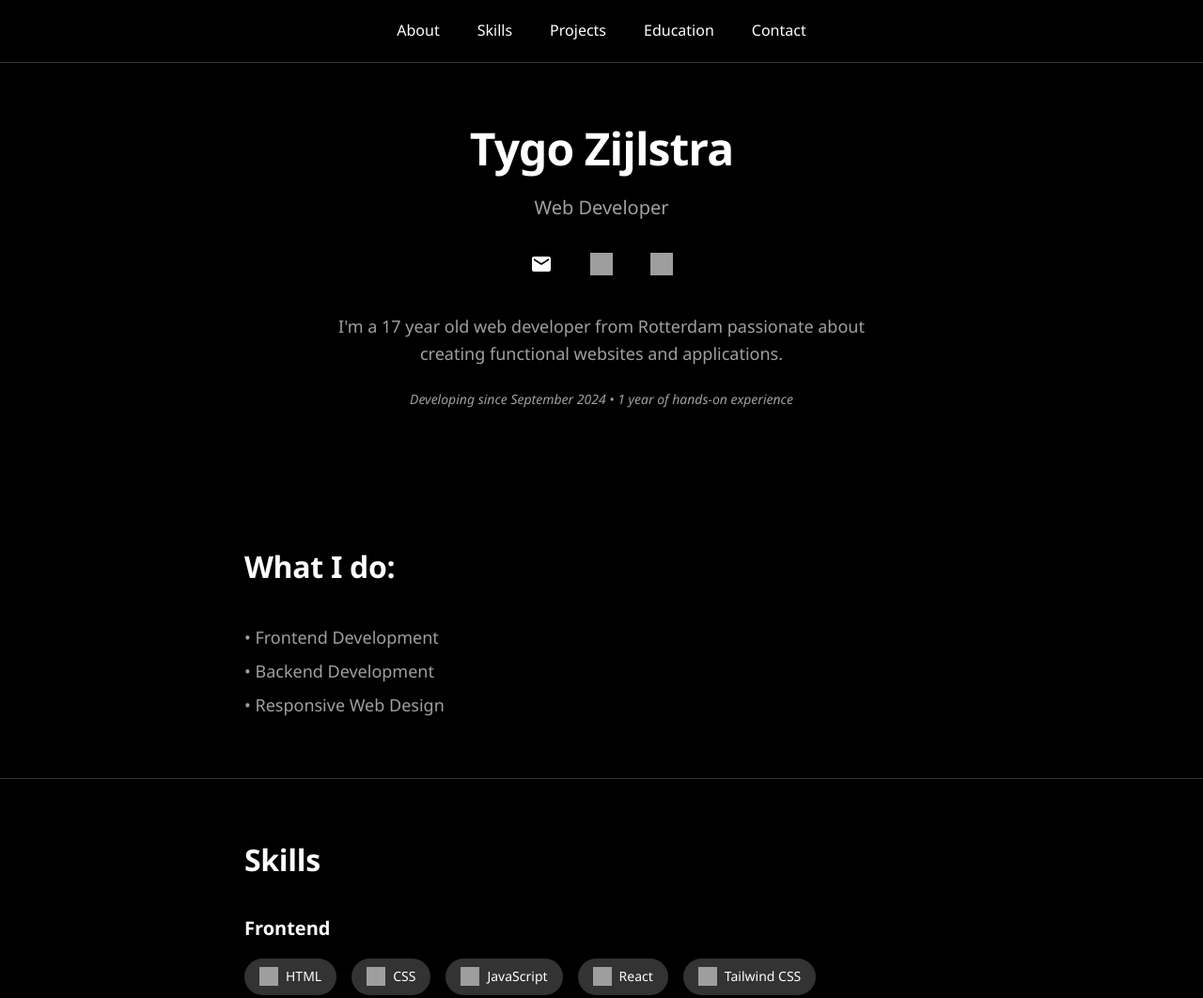
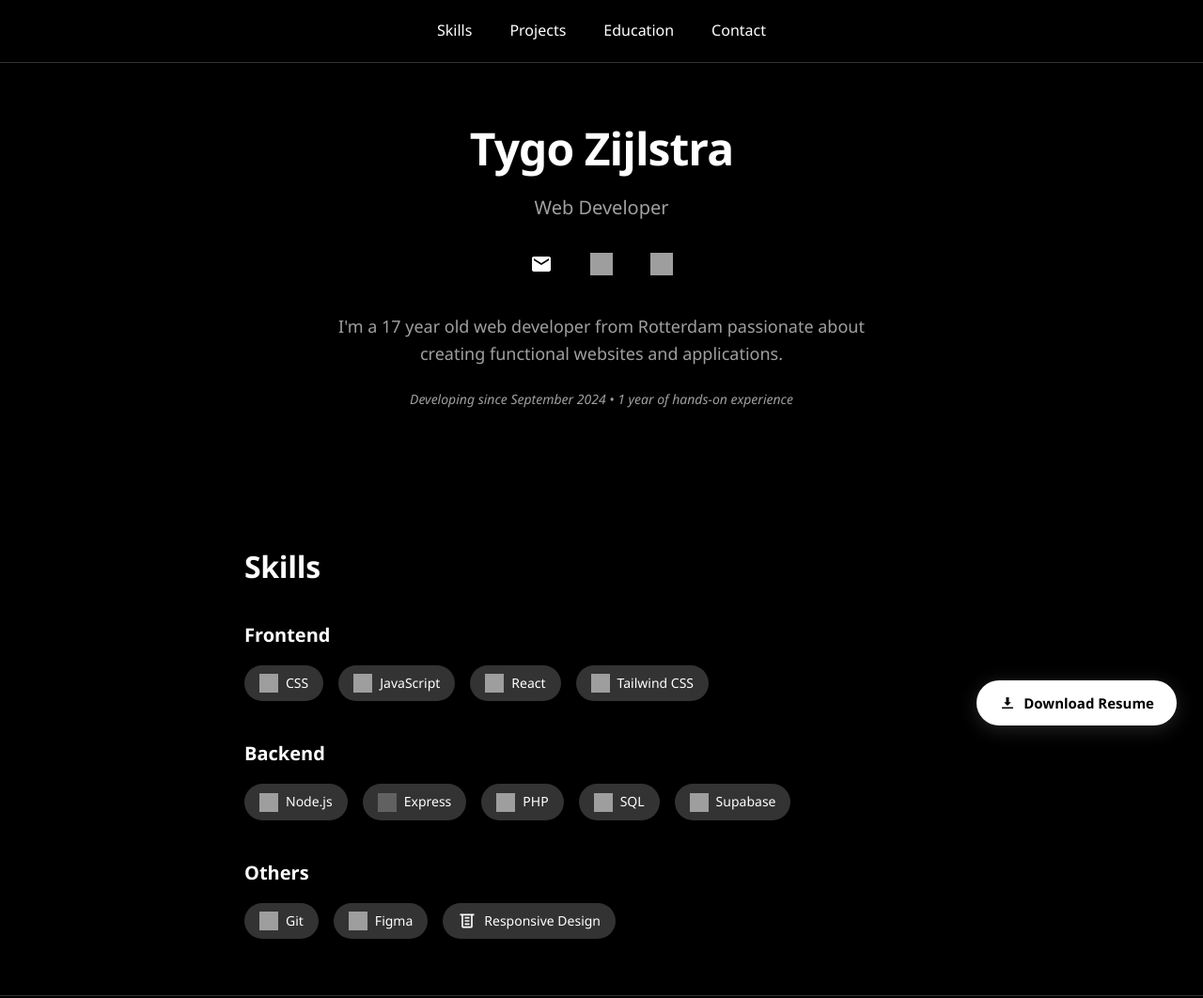
Before and after one commit to TygoZijlstra/tygo-portfolio, a plain HTML site: page index.html in a window 1280 px wide. Shown: the top 1062 px of the page at 94% size. Drawn offline with Linux system fonts and the light colour scheme; grey boxes are pictures that could not be loaded.

Commit message:
Animation, "What i do" removal, Resume download button

```diff
--- a/index.html
+++ b/index.html
@@ -7,10 +7,9 @@
     <link rel="stylesheet" href="style.css">
 </head>
 <body>
-    <nav class="nav">
+    <nav class="nav anim anim-delay-1">
         <div class="nav-container">
             <div class="nav-links">
-                <a href="#about" class="nav-link">About</a>
                 <a href="#skills" class="nav-link">Skills</a>
                 <a href="#projects" class="nav-link">Projects</a>
                 <a href="#education" class="nav-link">Education</a>
@@ -22,9 +21,9 @@
     <header class="header">
         <div class="container">
             <div class="header-content">
-                <h1 class="name">Tygo Zijlstra</h1>
-                <p class="title">Web Developer</p>
-                <div class="social-links">
+                <h1 class="name anim anim-delay-2">Tygo Zijlstra</h1>
+                <p class="title anim anim-delay-3">Web Developer</p>
+                <div class="social-links anim anim-delay-4">
                     <a href="" id="email-copy" class="social-link" title="Email" data-email="thd.zijlstra@gmail.com">
                         <svg width="24" height="24" viewBox="0 0 24 24" fill="none" xmlns="http://www.w3.org/2000/svg">
                             <path d="M20 4H4C2.9 4 2.01 4.9 2.01 6L2 18C2 19.1 2.9 20 4 20H20C21.1 20 22 19.1 22 18V6C22 4.9 21.1 4 20 4ZM20 8L12 13L4 8V6L12 11L20 6V8Z" fill="currentColor"/>
@@ -37,36 +36,21 @@
                         <img src="https://devicon-website.vercel.app/api/linkedin/original.svg" alt="LinkedIn" width="24" height="24">
                     </a>
                 </div>
-                <p class="intro">I'm a 17 year old web developer from Rotterdam passionate about creating functional websites and applications.</p>
-                <div class="experience-info">
+                <p class="intro anim anim-delay-5">I'm a 17 year old web developer from Rotterdam passionate about creating functional websites and applications.</p>
+                <div class="experience-info anim anim-delay-5">
                     <p class="experience-text">Developing since September 2024 • 1 year of hands-on experience</p>
                 </div>
             </div>
         </div>
     </header>
 
-    <section id="about" class="about">
-        <div class="container">
-            <h2>What I do:</h2>
-            <ul class="what-i-do">
-                <li>• Frontend Development</li>
-                <li>• Backend Development</li>
-                <li>• Responsive Web Design</li>
-            </ul>
-        </div>
-    </section>
-
     <section id="skills" class="skills">
         <div class="container">
-            <h2>Skills</h2>
+            <h2 class="anim">Skills</h2>
 
-            <div class="skills-category">
+            <div class="skills-category anim">
                 <h3>Frontend</h3>
                 <ul class="skill-list">
-                    <li class="skill-item">
-                        <img src="https://devicon-website.vercel.app/api/html5/original.svg" alt="HTML5" width="20" height="20">
-                        <span>HTML</span>
-                    </li>
                     <li class="skill-item">
                         <img src="https://devicon-website.vercel.app/api/css3/original.svg" alt="CSS3" width="20" height="20">
                         <span>CSS</span>
@@ -86,9 +70,17 @@
                 </ul>
             </div>
 
-            <div class="skills-category">
+            <div class="skills-category anim">
                 <h3>Backend</h3>
                 <ul class="skill-list">
+                    <li class="skill-item">
+                        <img src="https://devicon-website.vercel.app/api/nodejs/original.svg" alt="Node.js" width="20" height="20">
+                        <span>Node.js</span>
+                    </li>
+                    <li class="skill-item">
+                        <img src="https://devicon-website.vercel.app/api/express/original.svg" alt="Express" width="20" height="20" style="filter: invert(1);">
+                        <span>Express</span>
+                    </li>
                     <li class="skill-item">
                         <img src="https://devicon-website.vercel.app/api/php/original.svg" alt="PHP" width="20" height="20">
                         <span>PHP</span>
@@ -104,7 +96,7 @@
                 </ul>
             </div>
 
-            <div class="skills-category">
+            <div class="skills-category anim">
                 <h3>Others</h3>
                 <ul class="skill-list">
                     <li class="skill-item">
@@ -128,10 +120,10 @@
 
     <section id="projects" class="projects">
         <div class="container">
-            <h2>Projects</h2>
+            <h2 class="anim">Projects</h2>
 
             <div class="project-list">
-                <div class="project-item">
+                <div class="project-item anim">
                     <div class="project-info">
                         <h3>Calculator App</h3>
                         <p>A simple yet powerful calculator with basic arithmetic operations.</p>
@@ -142,7 +134,7 @@
                     </div>
                 </div>
 
-                <div class="project-item">
+                <div class="project-item anim">
                     <div class="project-info">
                         <h3>Fitness Tracker</h3>
                         <p>Full-stack fitness tracking application built with React and TypeScript, featuring real-time data with Supabase backend.</p>
@@ -158,9 +150,9 @@
 
     <section id="education" class="education">
         <div class="container">
-            <h2>Education</h2>
+            <h2 class="anim">Education</h2>
 
-            <div class="education-item">
+            <div class="education-item anim">
                 <div class="education-info">
                     <h3>Creative Software Developer</h3>
                     <p class="education-school">Grafisch Lyceum Rotterdam (GLR)</p>
@@ -172,8 +164,8 @@
 
     <section id="contact" class="contact">
         <div class="container">
-            <h2>Contact</h2>
-            <div class="contact-content">
+            <h2 class="anim">Contact</h2>
+            <div class="contact-content anim">
                 <div class="contact-info">
                     <p>Let's work together to create something amazing</p>
 
@@ -204,6 +196,14 @@
         </div>
     </footer>
 
+    <a href="mijnCV.pdf" download class="cv-button">
+        <svg width="20" height="20" viewBox="0 0 24 24" fill="none" xmlns="http://www.w3.org/2000/svg">
+            <path d="M12 16L7 11H10V4H14V11H17L12 16Z" fill="currentColor"/>
+            <path d="M20 18H4V20H20V18Z" fill="currentColor"/>
+        </svg>
+        Download Resume
+    </a>
+
     <div id="email-notification" class="email-notification">
         <span class="notification-text">Email copied to clipboard!</span>
     </div>
--- a/script.js
+++ b/script.js
@@ -1,6 +1,7 @@
 document.addEventListener('DOMContentLoaded', function() {
     initSmoothScrolling();
     initEmailCopy();
+    initScrollAnimations();
 });
 
 //SMOOTH SCROLLING
@@ -62,5 +63,34 @@ function initEmailCopy() {
     }
 }
 
+// SCROLL ANIMATIONS (IntersectionObserver)
+function initScrollAnimations() {
+    // Convert header .anim elements (with delays) stay as CSS animations.
+    // For elements below the fold, use IntersectionObserver for scroll-triggered animations.
+    const scrollElements = document.querySelectorAll('section .anim');
+
+    scrollElements.forEach(el => {
+        // Remove the CSS animation (those are for header only)
+        el.style.animation = 'none';
+        el.classList.add('anim-scroll');
+        el.classList.remove('anim');
+    });
+
+    const observer = new IntersectionObserver((entries) => {
+        entries.forEach(entry => {
+            if (entry.isIntersecting) {
+                entry.target.classList.add('visible');
+                observer.unobserve(entry.target);
+            }
+        });
+    }, {
+        threshold: 0.15
+    });
+
+    document.querySelectorAll('.anim-scroll').forEach(el => {
+        observer.observe(el);
+    });
+}
+
 // YEAR
-  document.getElementById("year").textContent = new Date().getFullYear();
+document.getElementById("year").textContent = new Date().getFullYear();
--- a/style.css
+++ b/style.css
@@ -30,6 +30,57 @@ body {
     max-width: 800px;
     margin: 0 auto;
     padding: 0 20px;
+  }
+
+  /* ===== Page Load Animations ===== */
+  @keyframes fadeInUp {
+    from {
+      opacity: 0;
+      transform: translateY(30px);
+    }
+    to {
+      opacity: 1;
+      transform: translateY(0);
+    }
+  }
+
+  @keyframes fadeIn {
+    from { opacity: 0; }
+    to { opacity: 1; }
+  }
+
+  @keyframes slideInRight {
+    from {
+      opacity: 0;
+      transform: translateX(40px);
+    }
+    to {
+      opacity: 1;
+      transform: translateX(0);
+    }
+  }
+
+  .anim {
+    opacity: 0;
+    animation: fadeInUp 0.7s ease forwards;
+  }
+
+  .anim-delay-1 { animation-delay: 0.1s; }
+  .anim-delay-2 { animation-delay: 0.25s; }
+  .anim-delay-3 { animation-delay: 0.4s; }
+  .anim-delay-4 { animation-delay: 0.55s; }
+  .anim-delay-5 { animation-delay: 0.7s; }
+
+  /* Scroll-triggered animations (added by JS) */
+  .anim-scroll {
+    opacity: 0;
+    transform: translateY(30px);
+    transition: opacity 0.6s ease, transform 0.6s ease;
+  }
+
+  .anim-scroll.visible {
+    opacity: 1;
+    transform: translateY(0);
   }
 
   /* Navigation */
@@ -139,6 +190,39 @@ body {
     font-style: italic;
   }
 
+  /* CV Download Button - Fixed bottom-right */
+  .cv-button {
+    position: fixed;
+    bottom: 28px;
+    right: 28px;
+    z-index: 999;
+    display: inline-flex;
+    align-items: center;
+    gap: 8px;
+    padding: 12px 24px;
+    background-color: var(--text-color);
+    color: var(--bg-color);
+    text-decoration: none;
+    font-size: 15px;
+    font-weight: 600;
+    border-radius: 50px;
+    box-shadow: 0 4px 20px rgba(255, 255, 255, 0.15);
+    transition: transform 0.25s ease, box-shadow 0.25s ease;
+    opacity: 0;
+    animation: slideInRight 0.6s ease 1s forwards;
+  }
+
+  .cv-button:hover {
+    transform: translateY(-2px);
+    box-shadow: 0 6px 28px rgba(255, 255, 255, 0.25);
+  }
+
+  .cv-button svg {
+    width: 18px;
+    height: 18px;
+    flex-shrink: 0;
+  }
+
   section {
     padding: 60px 0;
     border-bottom: 1px solid var(--border-color);
@@ -153,17 +237,6 @@ h2 {
     font-weight: 600;
     margin-bottom: 32px;
     letter-spacing: -0.01em;
-}
-
-/* About Section */
-.what-i-do {
-  list-style: none;
-  font-size: 18px;
-  line-height: 2;
-}
-
-.what-i-do li {
-  color: var(--text-secondary);
   }
 
   /* Skills Section */
@@ -412,6 +485,13 @@ h2 {
       align-items: flex-start;
       gap: 4px;
     }
+
+    .cv-button {
+      bottom: 20px;
+      right: 20px;
+      padding: 10px 20px;
+      font-size: 14px;
+    }
   }
 
   /* Email Notification Popup */
```
Also changed, not shown: 2 other files. Lines whose indentation alone changed are shown as unchanged.
